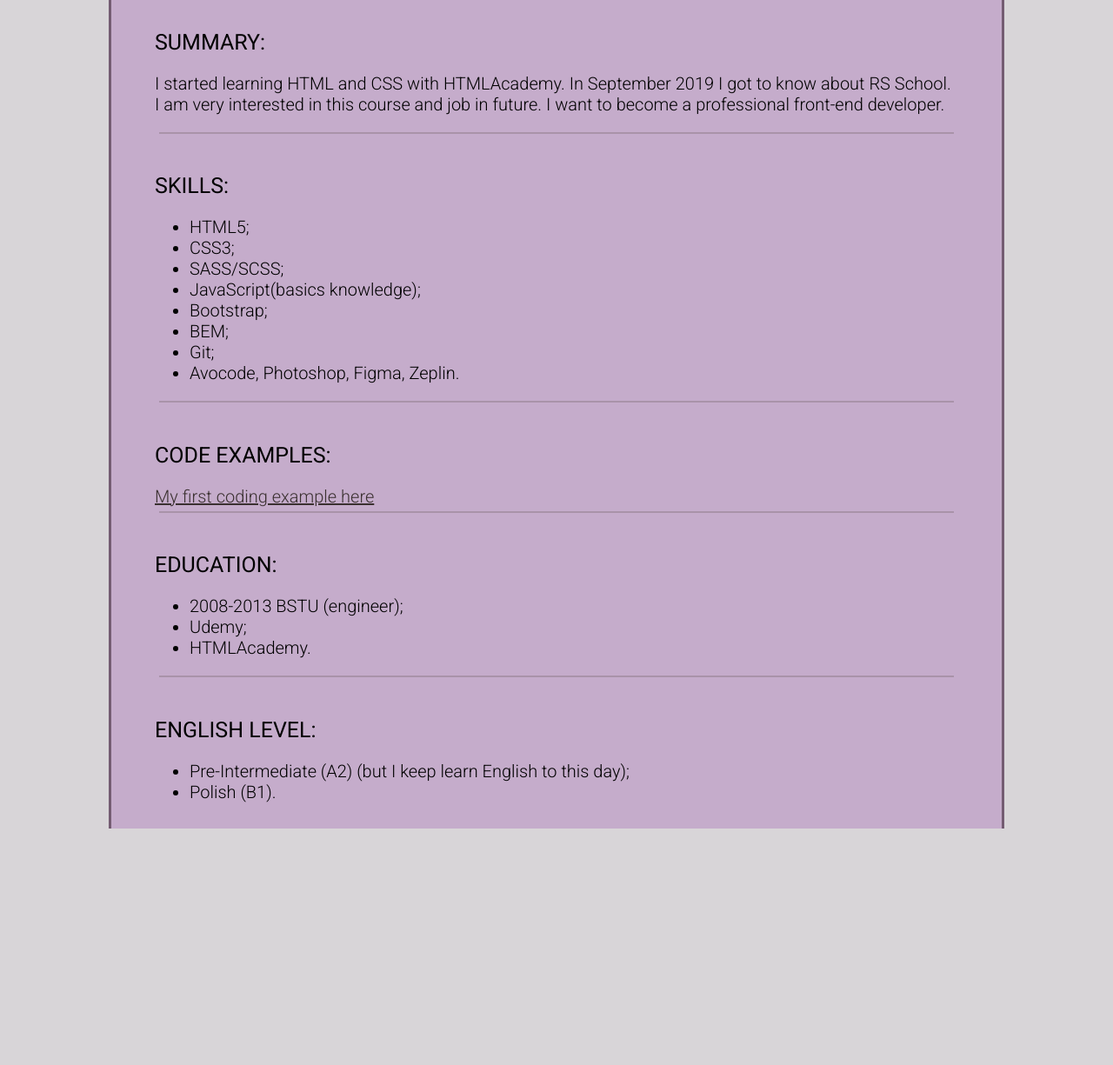
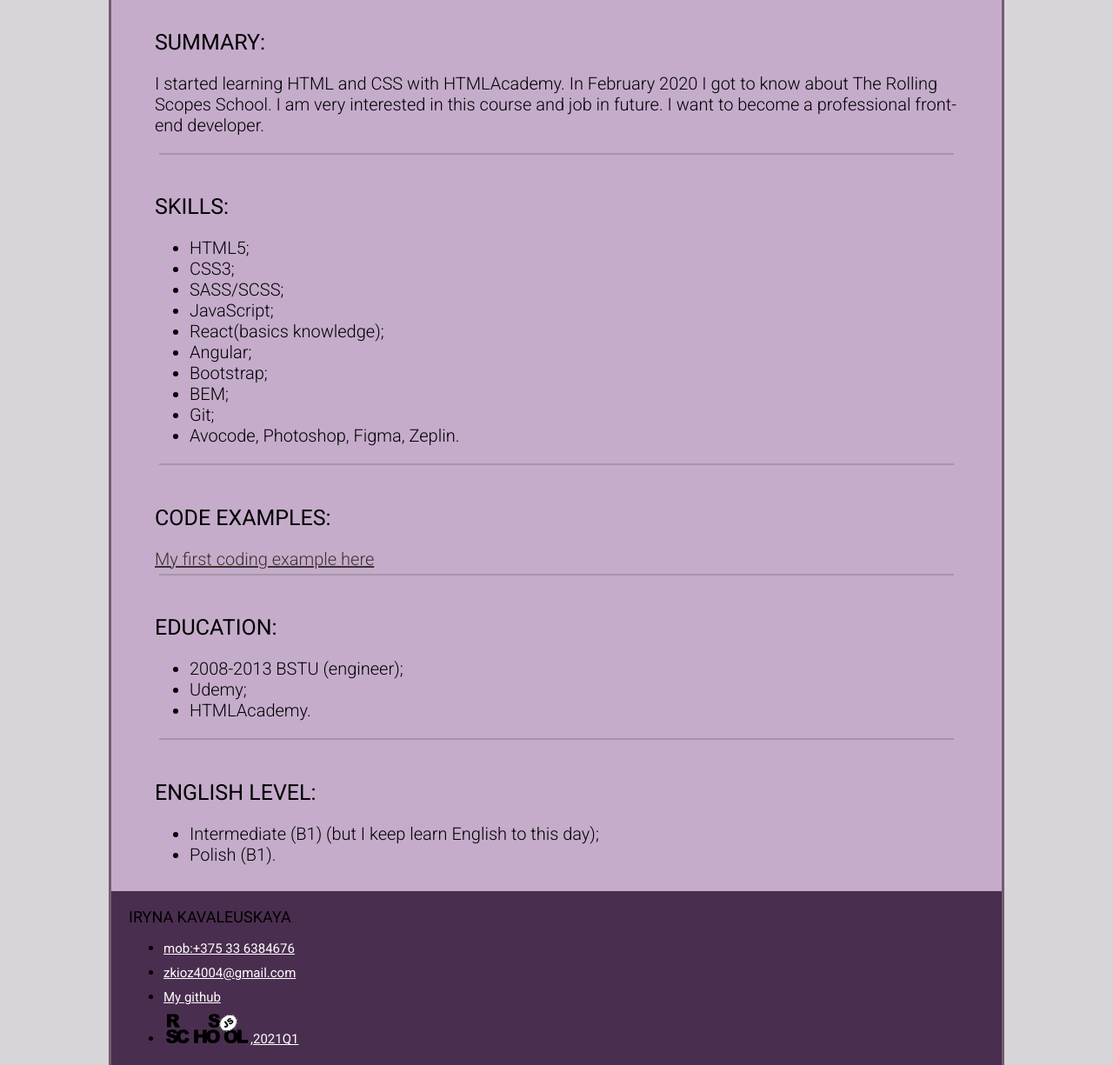
Before and after one commit to IrenaKowalewska/rsschool-cv, a plain HTML site: page index.html in a window 1280 px wide. Shown: the part 332-1557 px from the top of the page at 87% size. Before the commit the page ends 1285 px from the top, so only its background shows below. Drawn offline with Linux system fonts and the light colour scheme.

Commit message:
feat: add footer

```diff
--- a/index.html
+++ b/index.html
@@ -30,7 +30,7 @@
         <main class="cv">
             <div class="cv-item">
                 <h2 class="cv-item-title">Summary:</h2>
-                <p class="cv-item-text">I started learning HTML and CSS with HTMLAcademy. In September 2019 I got to know about RS School. I am very interested in this course and job in future. I want to become a professional front-end developer.</p>
+                <p class="cv-item-text">I started learning HTML and CSS with HTMLAcademy. In February 2020 I got to know about The Rolling Scopes School. I am very interested in this course and job in future. I want to become a professional front-end developer.</p>
             </div>
             <div class="divider"></div>
             <div class="cv-item">
@@ -39,7 +39,9 @@
                     <li>HTML5;</li>
                     <li>CSS3;</li>
                     <li>SASS/SCSS;</li>
-                    <li>JavaScript(basics knowledge);</li>
+                    <li>JavaScript;</li>
+                    <li>React(basics knowledge);</li>
+                    <li>Angular;</li>
                     <li>Bootstrap;</li>
                     <li>BEM;</li>
                     <li>Git;</li>
@@ -49,7 +51,7 @@
             <div class="divider"></div>
             <div class="cv-item">
                 <h2 class="cv-item-title">Code examples:</h2>
-                <a target="blank" class="cv-item-link" href="https://irenakowalewska.github.io/">My first coding example here</a>
+                <a target="blank" class="cv-item-link" href="https://github.com/IrenaKowalewska/IrenaKowalewska.github.io">My first coding example here</a>
             </div>
             <div class="divider"></div>
             <div class="cv-item">
@@ -64,12 +66,20 @@
             <div class="cv-item">
             <h2 class="cv-item-title">English level:</h2>
                 <ul>
-                    <li>Pre-Intermediate (A2) (but I keep learn English to this day);</li>
+                    <li>Intermediate (B1) (but I keep learn English to this day);</li>
                     <li>Polish (B1).</li>
                 </ul>
             </div>
         </main>
-
+        <footer>
+            <h2>Iryna Kavaleuskaya</h2>
+            <ul>
+                <li><a href="tel:+375336384616">mob:+375 33 6384676</a></li>
+                <li><a href="mailto:zkioz4004@gmail.com">zkioz4004@gmail.com</a></li>
+                <li><a target="blank" href="https://github.com/IrenaKowalewska">My github</a></li>
+                <li><a target="blank" href="https://rs.school/"><img src="./rs_school_js.svg" alt="logo rs_school_js" width="100" height="35">,2021Q1</a></li>
+            </ul>
+        </footer>
     </div>
 </body>
 </html>
```
